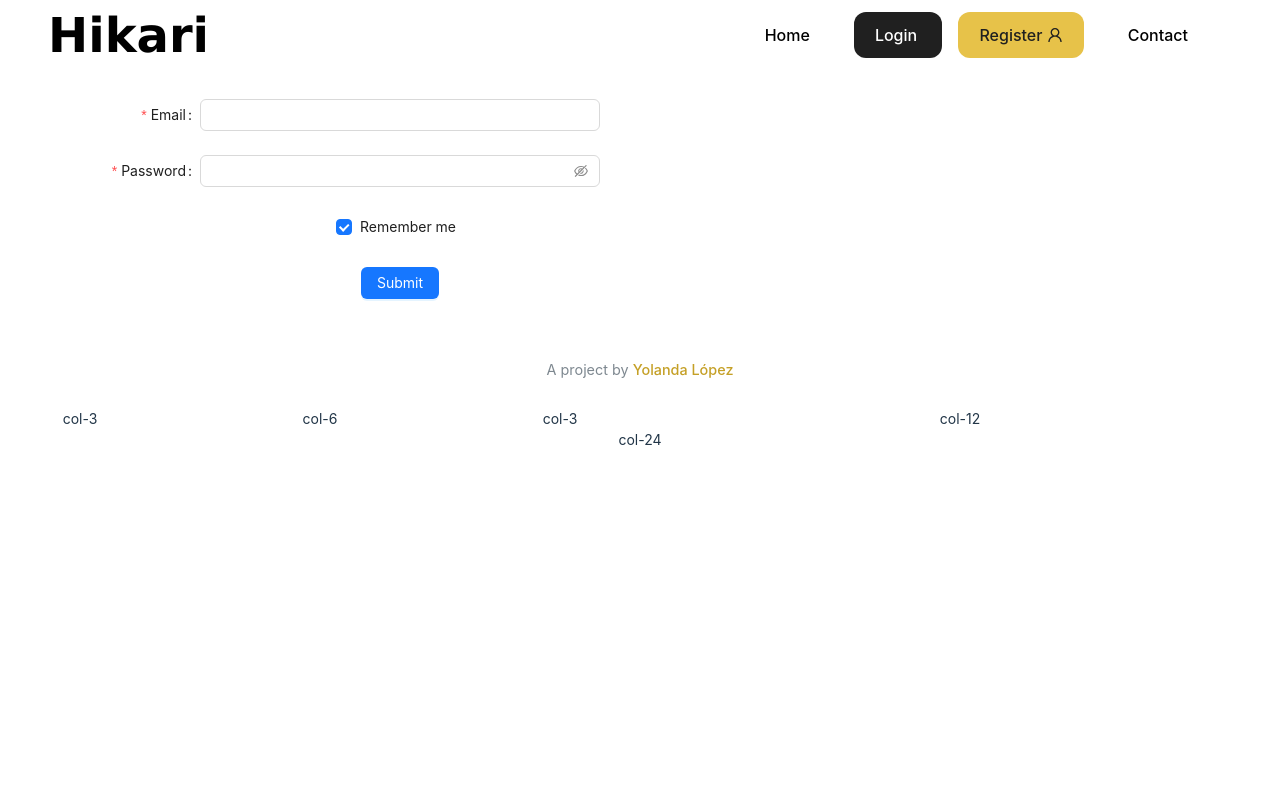
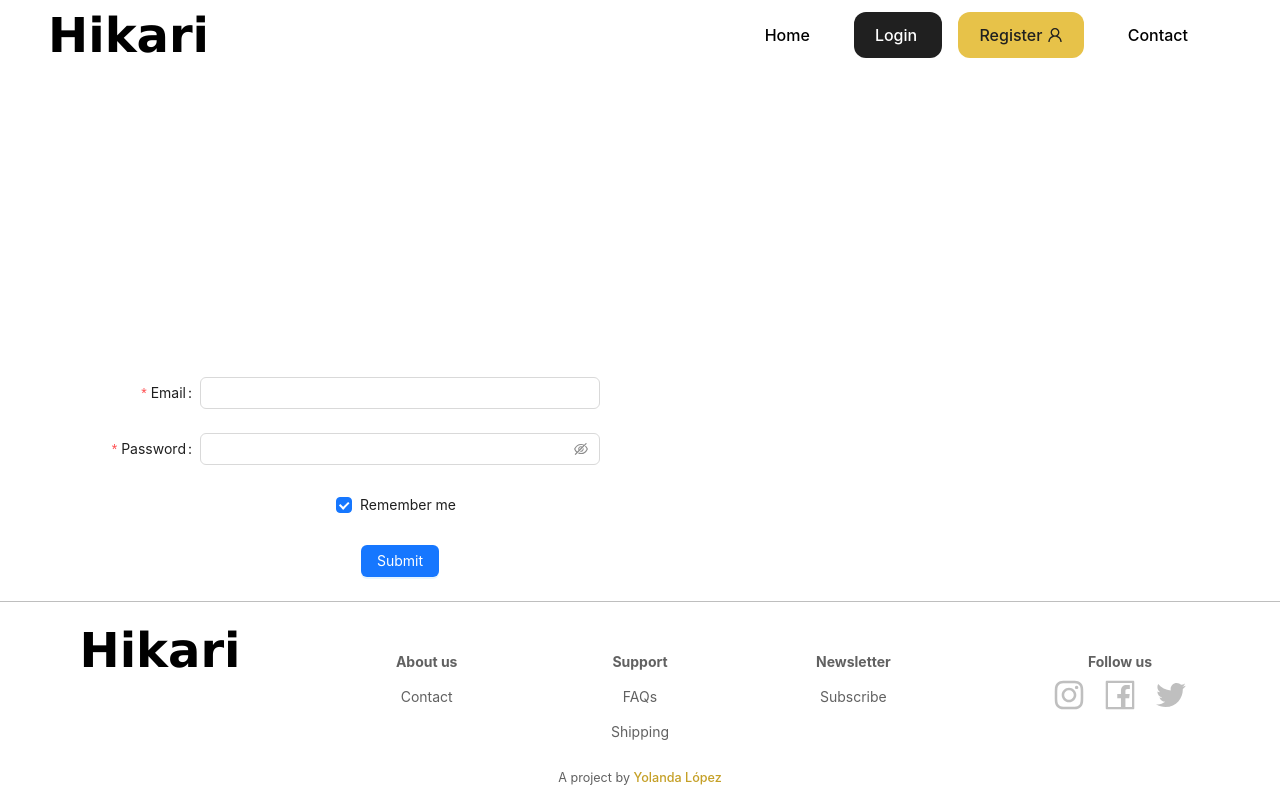
Before and after one commit to yolovi/project-frontend-ecommerce, a React (Vite) app: page /login in a window 1280 px wide. Built offline with nearby package versions, Linux system fonts and the light colour scheme; a web font is replaced by a local one.

Commit message:
added grid to App.jsx component to fix footer to bottom, scss to Footer and modified scss TopBtn

```diff
--- a/src/App.jsx
+++ b/src/App.jsx
@@ -10,6 +10,7 @@ import GetUserLogged from "./components/Profile/Profile";
 import Header from "./components/Header/Header";
 import Cart from "./components/Cart/Cart";
 import Footer from "./components/Footer/Footer";
+import ContactUs from "./components/ContactUs/ContactUs";
 
 function App() {
   return (
@@ -25,6 +26,7 @@ function App() {
               <Route path="/register" element={<Register />} />
               <Route path="/profile" element={<GetUserLogged />} />
               <Route path="/cart" element={<Cart />} />
+              <Route path="/contact" element={<ContactUs />} />
             </Routes>
             <Footer />
           </BrowserRouter>
--- a/src/App.scss
+++ b/src/App.scss
@@ -5,6 +5,10 @@
   margin: 0 auto;
   /* padding: 2rem; */
   text-align: center;
+
+  display: grid;
+  grid-template-rows: 1fr auto; /* 1fr para el contenido principal, auto para el footer //FIXME: el contenido por debajo de header se queda muy bajo y el nav muy grande */
+  min-height: 100vh; /* Establece el alto mínimo de la vista */
 }
 
 .logo {
--- a/src/colors.scss
+++ b/src/colors.scss
@@ -3,3 +3,4 @@ $secondary-color: black ;
 $complementary-color: #e7c249;
 $complementary-dark-color: #c5a027;
 $gray-color: rgba(187, 187, 187, 0.945);
+$gray-dark-color: rgba(88, 88, 88, 0.945);
--- /dev/null
+++ b/src/components/ContactUs/ContactUs.jsx
@@ -0,0 +1,9 @@
+import React from 'react'
+
+const ContactUs = () => {
+  return (
+    <div>ContactUs</div>
+  )
+}
+
+export default ContactUs
--- a/src/components/Footer/Footer.jsx
+++ b/src/components/Footer/Footer.jsx
@@ -1,5 +1,3 @@
-
-
 //TODO:
 //viw example: https://lostine.com/
 //Contact Us
@@ -8,36 +6,110 @@
 //Newsletter > susbsribe
 //Follow us > icons social media (fb ig)
 
+import { Col, Row } from "antd";
+import "./Footer.scss";
+import { Link } from "react-router-dom";
+import {
+  FacebookOutlined,
+  InstagramOutlined,
+  TwitterOutlined,
+} from "@ant-design/icons";
+// import { FontAwesomeIcon } from "@fortawesome/react-fontawesome";
+// import { faInstagram } from "@fortawesome/free-solid-svg-icons";
 
-import { Col, Row } from 'antd';
-import "./Footer.scss"
+const Footer = () => {
+  //const pinterest = <FontAwesomeIcon icon={faInstagram} />
 
-
-const Footer = () => (
+  return (
     <>
       <footer className="footer">
+        <Row className="footer-container">
+          <Col span={6}>
+            <Link to="/" className="header-content-logo">
+              Hikari
+            </Link>
+          </Col>
+          <Col span={4}>
+            <h4> About us </h4>
+            <p> Contact </p>
+          </Col>
+          <Col span={4}>
+            <h4> Support </h4>
+            <p> FAQs </p>
+            <p> Shipping </p>
+          </Col>
+          <Col span={4}>
+            <h4> Newsletter </h4>
+            <p> Subscribe </p>
+          </Col>
+          <Col span={6} >
+            <h4> Follow us </h4>
+            <span className="follow-icons">
+              {" "}
+              <InstagramOutlined />{" "}
+            </span>
+            <span className="follow-icons">
+              {" "}
+              <FacebookOutlined />{" "}
+            </span>
+            <span className="follow-icons">
+              {" "}
+              <TwitterOutlined />{" "}
+            </span>
+            {/* <span> {pinterest} </span> */}
+          </Col>
+        </Row>
+        <Row>
+          <Col span={24}>
             <p className="footer-by">
               A project by{" "}
-  <a
-    href="https://github.com/yolovi"
-    target="_blank"
-  >
+              <a href="https://github.com/yolovi" target="_blank">
                 Yolanda López
               </a>
-
             </p>
+          </Col>
+        </Row>
       </footer>
-
-    <Row>
-      <Col span={3}>col-3</Col>
-      <Col span={6}>col-6</Col>
-      <Col span={3}>col-3</Col>
-      <Col span={12}>col-12</Col>
-    </Row>
-    <Row>
-      <Col span={24}>col-24</Col>
-    </Row>
     </>
   );
+};
 
 export default Footer;
+
+/* <html>
+
+<head>
+    <meta charset="utf-8">
+    <meta name="viewport" content="width=device-width, initial-scale=1.0">
+    <title>Untitled</title>
+    <link rel="stylesheet" href="https://cdnjs.cloudflare.com/ajax/libs/twitter-bootstrap/4.1.3/css/bootstrap.min.css">
+    <link rel="stylesheet" href="https://cdnjs.cloudflare.com/ajax/libs/ionicons/2.0.1/css/ionicons.min.css">
+    <link rel="stylesheet" href="assets/css/style.css">
+</head>
+
+<body>
+    <div class="footer-basic">
+        <footer>
+            <div class="social">
+              <a href="#"><i class="icon ion-social-instagram"></i></a>
+              <a href="#"><i class="icon ion-social-snapchat"></i></a>
+              <a href="#"><i class="icon ion-social-twitter"></i></a>
+              <a href="#"><i class="icon ion-social-facebook"></i></a>
+              </div>
+              <ul class="list-inline">
+                  <li class="list-inline-item"><a href="#">Home</a></li>
+                  <li class="list-inline-item"><a href="#">Services</a></li>
+                  <li class="list-inline-item"><a href="#">About</a></li>
+                  <li class="list-inline-item"><a href="#">Terms</a></li>
+                  <li class="list-inline-item"><a href="#">Privacy Policy</a></li>
+              </ul>
+              <p class="copyright">Company Name © 2018</p>
+        </footer>
+    </div>
+    <script src="https://cdnjs.cloudflare.com/ajax/libs/jquery/3.2.1/jquery.min.js"></script>
+    <script src="https://cdnjs.cloudflare.com/ajax/libs/twitter-bootstrap/4.1.3/js/bootstrap.bundle.min.js"></script>
+</body>
+
+</html>
+
+<!-- credit to https://epicbootstrap.com/snippets/footer-basic --></link> */
--- a/src/components/Footer/Footer.scss
+++ b/src/components/Footer/Footer.scss
@@ -1,19 +1,34 @@
-// .footer {
-//     position: fixed;
-//          text-align: center;
-//          bottom: 0px;
-//          width: 100%;
-//   }
-  .footer p {
-    margin-bottom: 28px;
-    padding: 0;
+@import "../../colors.scss";
+
+.footer {
+  border-top: $gray-color 1px solid;
+  padding-top: 12px;
+  color: $gray-dark-color;
+}
+
+.footer-container {
+  display: flex;
+  flex-wrap: wrap;
+  flex-direction: column;
+  justify-content: center;
+  align-items: center;
+  text-align: center;
+
+  @media (min-width: 768px) {
+    flex-direction: row; /* Cambia de nuevo a fila para pantallas más grandes */
+    align-items: baseline;
   }
-  .footer-by {
-    font-size: .9em;
-    margin: 60px 0 50px 0;
-    color: #7e8890;
-  }
+}
 
+.footer p {
+  padding: 0;
+}
+.footer-by {
+  font-size: 0.9em;
+}
 
-
-// -------
+.follow-icons {
+  font-size: xx-large;
+  color: $gray-color;
+  padding: 5px;
+}
--- a/src/components/Header/Header.scss
+++ b/src/components/Header/Header.scss
@@ -149,10 +149,10 @@
         &:active {
           border-color: $complementary-color;
           background: linear-gradient(
-            rgba($complementary-color, 0.2),
-            rgba($complementary-color, 0.3)
+            rgba($secondary-color, 0.2),
+            rgba($secondary-color, 0.3)
           );
-          color: $complementary-color;
+          color: $primary-color;
         }
 
         &-login {
@@ -175,7 +175,7 @@
       position: relative;
 
       &:hover {
-        color: rgb(162, 162, 246);
+        color: $primary-color;
       }
 
       @include breakpoint(md) {
--- a/src/components/Login/Login.jsx
+++ b/src/components/Login/Login.jsx
@@ -2,6 +2,7 @@ import React, { useContext } from 'react';
 import { Button, Checkbox, Form, Input, notification } from 'antd';
 import { UserContext } from '../../context/UserContext/UserState';
 import { useNavigate } from 'react-router-dom';
+import "./Login.scss"
 
 const Login = () => {
   const { login } = useContext(UserContext);
@@ -24,7 +25,7 @@ const Login = () => {
       };
 
     return (
-      <div>
+      <div className='form-container'>
         <Form
     name="basic"
     labelCol={{
--- a/src/components/TopBtn/TopBtn.jsx
+++ b/src/components/TopBtn/TopBtn.jsx
@@ -30,7 +30,7 @@ const TopBtn = () => {
     <>
       {showButton && (
         <div onClick={scrollToTop}>
-          <button className="btn-top" >Back to top <FontAwesomeIcon icon={faChevronUp} /></button>
+          <button className="btn-top" ><FontAwesomeIcon icon={faChevronUp} /> Up </button>
         </div>
       )}
     </>
--- a/src/components/TopBtn/TopBtn.scss
+++ b/src/components/TopBtn/TopBtn.scss
@@ -1,10 +1,12 @@
 @import "../../colors.scss";
+
+
 
 button.btn-top {
   color: $complementary-dark-color;
-  background-color: $primary-color;
-  width: 150px;
-  height: 50px;
+  //background-color: $primary-color;
+  width: 40px;
+  height: 60px;
   text-align: center;
   border-radius: 12px;
   border-color: $complementary-dark-color;
@@ -13,6 +15,7 @@ button.btn-top {
   right: 30px;
   transition: background-color 0.3s, opacity 0.5s, visibility 0.5s;
   z-index: 1000;
+  padding: 0;
 
   &:hover {
     color: $primary-color;
@@ -21,11 +24,8 @@ button.btn-top {
   }
 
   &::after {
-    content: "\f077";
-    font-family: "Font Awesome 5 Free";
-    font-weight: normal;
-    font-style: normal;
-    line-height: 50px;
-    color: white;
+    // content: "\f077";
+    // font-family: "Font Awesome 5 Free";
+
   }
 }
--- a/src/index.scss
+++ b/src/index.scss
@@ -33,8 +33,8 @@ a:hover {
 
 body {
   margin: 0;
-  /* display: flex;
-  /* place-items: center; */
+  //display: flex;
+  //place-items: column;
   min-width: 320px;
   min-height: 100vh;
 }
```
Lines whose indentation alone changed are shown as unchanged.
